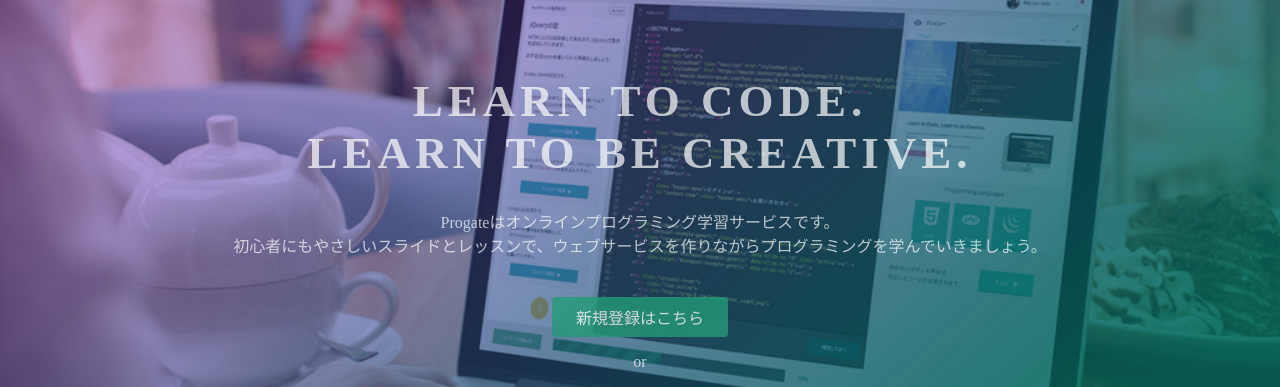
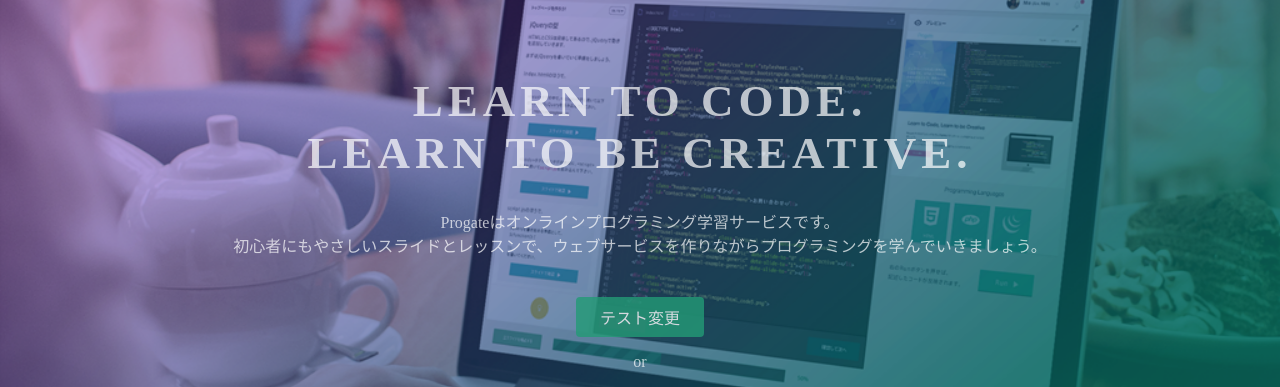
Before and after one commit to recolte00/intro_git, a plain HTML site: page index.html in a window 1280 px wide. Shown: the part 135-522 px from the top of the page. Drawn offline with Linux system fonts and the light colour scheme.

Commit message:
Update index.html

```diff
--- a/index.html
+++ b/index.html
@@ -26,7 +26,7 @@
       <h1>LEARN TO CODE.<br>LEARN TO BE CREATIVE.</h1>
       <p>Progateはオンラインプログラミング学習サービスです。<br>初心者にもやさしいスライドとレッスンで、ウェブサービスを作りながらプログラミングを学んでいきましょう。</p>
       <div class="btn-wrapper">
-        <a href="#" class="btn signup">新規登録はこちら</a>
+        <a href="#" class="btn signup">テスト変更</a>
         <p>or</p>
         <a href="#" class="btn facebook"><span class="fa fa-facebook"></span>Facebookで登録</a>
         <a href="#" class="btn twitter"><span class="fa fa-twitter"></span>Twitterで登録</a>
```
